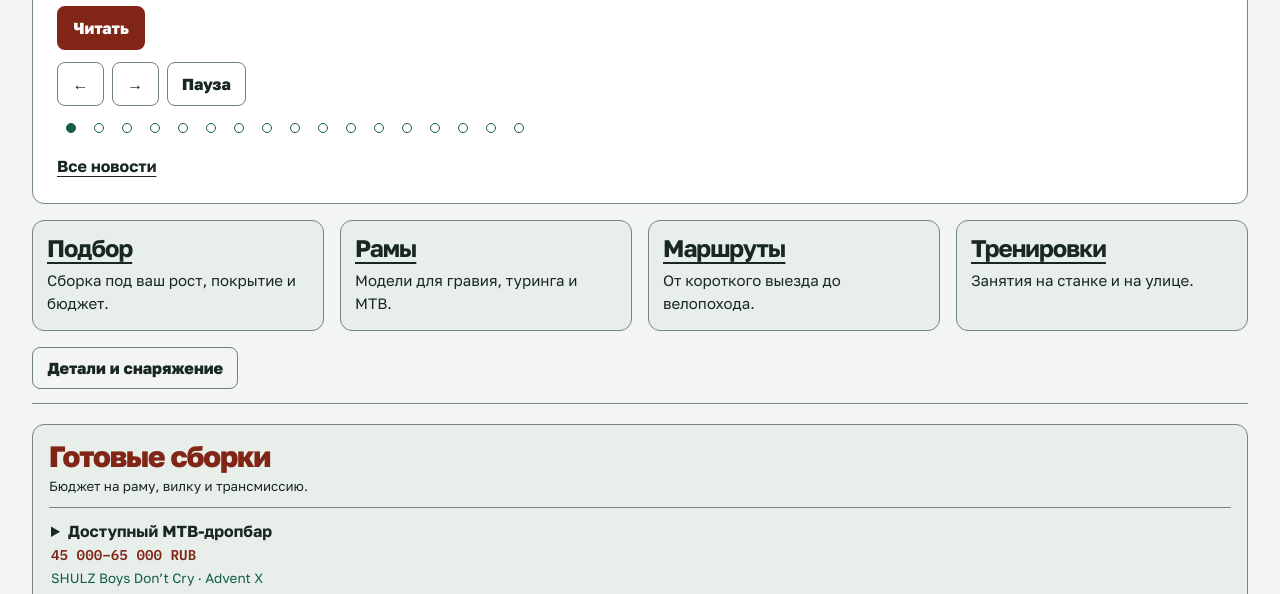
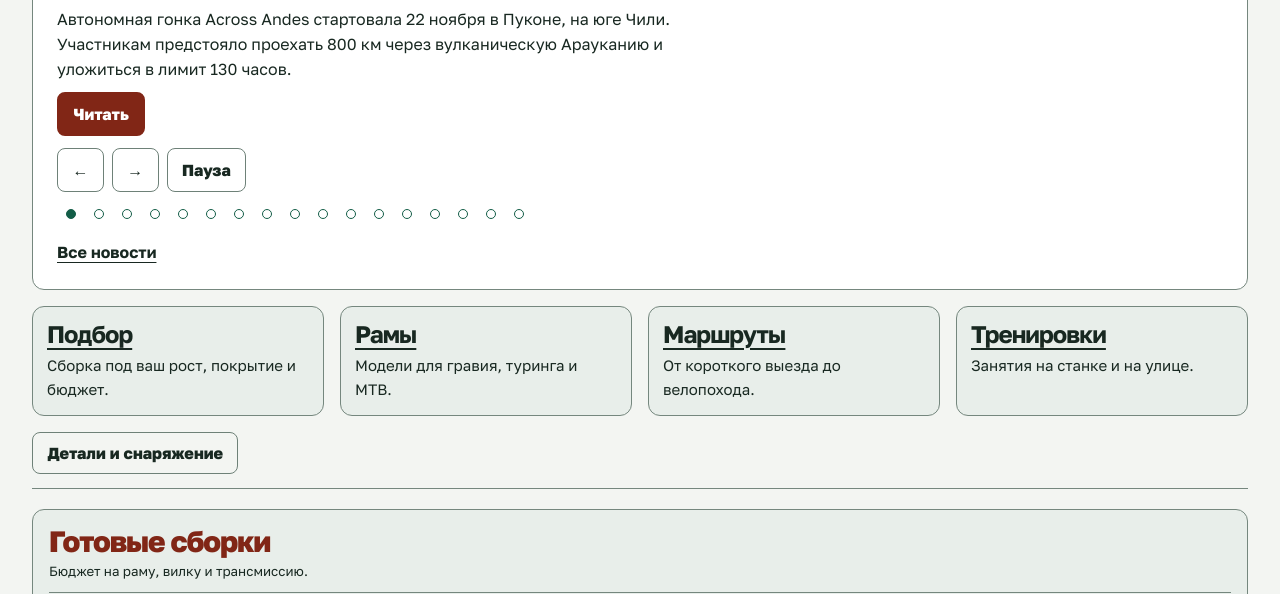
Before and after one commit to danilddtyan-lab/new-project, a plain HTML site: page index.html in a window 1280 px wide. Shown: the part 506-1100 px from the top of the page. Drawn offline with Linux system fonts and the light colour scheme.

Commit message:
Expand all homepage news summaries

```diff
--- a/data/news.json
+++ b/data/news.json
@@ -3,7 +3,7 @@
     "id": "across-andes-2026",
     "date": "2026-11-20",
     "title": "Across Andes 2026",
-    "summary": "Старт автономной гонки на 800 км назначили на 22 ноября в Пуконе. Маршрут проходит через вулканический район Араукания в чилийских Андах.",
+    "summary": "Автономная гонка Across Andes стартовала 22 ноября в Пуконе, на юге Чили. Участникам предстояло проехать 800 км через вулканическую Арауканию и уложиться в лимит 130 часов.",
     "url": "https://acrossandes.cc/",
     "category": "гонки",
     "region": "международные",
@@ -13,7 +13,7 @@
     "id": "friday-debrief-248",
     "date": "2026-11-20",
     "title": "Friday Debrief 248",
-    "summary": "В выпуске BIKEPACKING.com собрали новое снаряжение для байкпакинга, включая лёгкое кресло и сумку на верхнюю трубу, и рассказали о поездке через Америки.",
+    "summary": "BIKEPACKING.com рассказал о велопутешествии через Америки и собрал новинки для дальних поездок. Среди них сверхлёгкое складное кресло Helinox, удлинённая сумка на верхнюю трубу и заказные внутрирамные сумки для Salsa Beargrease.",
     "url": "https://bikepacking.com/news/friday-debrief-248/",
     "category": "новинки",
     "region": "международные",
@@ -23,7 +23,7 @@
     "id": "bike-camp-co-op-nov-2026",
     "date": "2026-11-04",
     "title": "Bike Camp Co-op Finds",
-    "summary": "BIKEPACKING.com собрал примечательные объявления о велосипедах и снаряжении из барахолки Bike Camp Co-op.",
+    "summary": "Редакция BIKEPACKING.com отобрала объявления из ноябрьской барахолки сообщества. В подборку вошли велосипеды Tumbleweed Stargazer Ti и Surly Bridge Club, внутрирамная сумка Rogue Panda, багажник Pass and Stow и велокомпьютер OMATA.",
     "url": "https://bikepacking.com/news/bike-camp-co-op-finds-november-4th-2026/",
     "category": "новинки",
     "region": "международные",
@@ -33,7 +33,7 @@
     "id": "collective-rewards-fall-2026",
     "date": "2026-10-27",
     "title": "Итоги осеннего розыгрыша Bikepacking Collective",
-    "summary": "Редакция BIKEPACKING.com опубликовала список победителей осеннего розыгрыша снаряжения среди участников сообщества.",
+    "summary": "Bikepacking Collective объявил победителей осеннего розыгрыша. Участники сообщества получили около 20 комплектов призов общей стоимостью свыше 12 000 долларов, включая велосипед Sklar PBJ, тормоза Paul Klamper и поездку на двоих по системе горных приютов San Juan Huts.",
     "url": "https://bikepacking.com/news/fall-2026-collective-reward-winners/",
     "category": "события",
     "region": "международные",
@@ -43,7 +43,7 @@
     "id": "built-with-purpose-2026",
     "date": "2026-10-06",
     "title": "Built With Purpose Sale 2026",
-    "summary": "В октябрьской трёхдневной распродаже участвовали десятки производителей велосипедного и походного снаряжения.",
+    "summary": "В октябре почти 40 брендов объединились для трёхдневной распродажи Built With Purpose. В общей подборке собрали предложения производителей велосипедов, компонентов и походного снаряжения.",
     "url": "https://bikepacking.com/news/2026-built-with-purpose-sale/",
     "category": "события",
     "region": "международные",
@@ -53,7 +53,7 @@
     "id": "golden-horseshoe-2026",
     "date": "2026-09-30",
     "title": "Golden Horseshoe Race 2026: новости с дистанции",
-    "summary": "Второй выпуск автономной гонки прошёл по удалённым дорогам Онтарио. В промежуточном отчёте лидировал Кори Остертаг.",
+    "summary": "Вторая Golden Horseshoe Race собрала около 20 участников на маршруте в 1 650 км по удалённым дорогам канадской провинции Онтарио. По промежуточному отчёту от 30 сентября, впереди шёл Кори Остертаг. Райли Альварес также был на дистанции.",
     "url": "https://bikepacking.com/news/2026-golden-horseshoe-race-update/",
     "category": "гонки",
     "region": "международные",
@@ -63,7 +63,7 @@
     "id": "cinelli-hobootleg-geo-2026",
     "date": "2025-12-04",
     "title": "Cinelli HoBootleg Geo модельного года 2026",
-    "summary": "Стальной туристический велосипед получил трансмиссию Shimano Cues 1×11, крепления для багажа и допуск под покрышки 29 × 3,0″.",
+    "summary": "Cinelli представила стальной туристический HoBootleg Geo с трансмиссией Shimano Cues 1×11, креплениями для багажа и зазором под покрышки 29 × 3,0″. У карбоновой вилки Columbus Futura Adventure вылет можно выставить на 45 или 50 мм.",
     "url": "https://bikepacking.com/news/2026-cinelli-hobootleg-geo/",
     "category": "новинки",
     "region": "международные",
@@ -73,7 +73,7 @@
     "id": "tumbleweed-prospector-2026",
     "date": "2025-12-18",
     "title": "Два новых цвета Tumbleweed Prospector",
-    "summary": "Экспедиционный Prospector модельного года 2026 предложили в оливковом и бирюзовом цветах.",
+    "summary": "В линейке экспедиционных велосипедов Tumbleweed Prospector модельного года 2026 появились оливковый и бирюзовый цвета. Ранее Prospector показывали в оттенках Desert Sage и Midnight Blue.",
     "url": "https://bikepacking.com/news/2026-tumbleweed-prospector/",
     "category": "новинки",
     "region": "международные",
@@ -83,7 +83,7 @@
     "id": "cinelli-tutto-mini-2026",
     "date": "2025-12-22",
     "title": "Cinelli Tutto Mini в цвете Mutant Silver",
-    "summary": "Стальной мини-велосипед модельного года 2026 рассчитан на покрышки до 2,5″ и имеет 19 точек крепления.",
+    "summary": "Cinelli показала стальной Tutto Mini модельного года 2026 в серебристом цвете Mutant Silver. У компактного велосипеда 19 точек крепления для багажа и аксессуаров, а зазор рассчитан на покрышки шириной до 2,5″.",
     "url": "https://bikepacking.com/news/2026-cinelli-tutto-mini/",
     "category": "новинки",
     "region": "международные",
@@ -93,7 +93,7 @@
     "id": "canyon-grizl-2026",
     "date": "2025-07-03",
     "title": "Обзор Canyon Grizl CF модельного года 2026",
-    "summary": "В обзоре Джеймса Хуанга описаны допуск под покрышки до 54 мм, крепления для багажа и каретка PF86.",
+    "summary": "Джеймс Хуанг разобрал обновлённый карбоновый гравийник Canyon Grizl CF модельного года 2026. В обзоре отмечены зазор под покрышки до 54 мм, крепления для сумок и багажника и кареточный стандарт PF86.",
     "url": "https://nminus1bikes.substack.com/p/2026-canyon-grizl-cf-gravel-bike-review",
     "category": "новинки",
     "region": "международные",
@@ -103,7 +103,7 @@
     "id": "bike-camp-2026",
     "date": "2026-02-13",
     "title": "Bike Camp 2026 в Чаттануге",
-    "summary": "Two Bikes анонсировал велолагерь в Теннесси с совместными поездками и встречами, включая программу с Ronnie Romance.",
+    "summary": "Two Bikes запланировал велолагерь в Чаттануге, штат Теннесси, на 10–12 апреля. В программу вошли совместные поездки, ночёвки в лагере и занятия на природе. Одну из поездок готовила команда GenoSack, а среди участников программы был Ronnie Romance.",
     "url": "https://bikepacking.com/news/bike-camp-2026-intro/",
     "category": "события",
     "region": "международные",
@@ -113,7 +113,7 @@
     "id": "silk-road-mountain-race",
     "date": "2026-08-15",
     "title": "Silk Road Mountain Race 2026",
-    "summary": "Международная автономная велогонка по горам Кыргызстана прошла по маршруту из Таласа в Чолпон-Ату на дистанции около 2050 км.",
+    "summary": "Горная велогонка по Кыргызстану связала Талас и Чолпон-Ату маршрутом на 2 052 км с набором около 35 000 м. Гонщики преодолевали перевалы и сами организовывали питание, ночёвки и ремонт на дистанции.",
     "url": "https://sport.kg/main_news/94368-v-talase-startovala-mezhdunarodnaja-velogonka-silk-road-mountain-race-2026.html",
     "category": "гонки",
     "region": "международные",
@@ -123,7 +123,7 @@
     "id": "srmr-2026-start",
     "date": "2026-08-15",
     "title": "В Таласе стартовала Silk Road Mountain Race 2026",
-    "summary": "На старт вышли участники из 45 стран, в том числе 11 представителей Кыргызстана. Среди точек маршрута были Сон-Куль, Кель-Суу и Нарын.",
+    "summary": "15 августа из Таласа стартовали около 300 гонщиков из 45 стран, включая 11 представителей Кыргызстана. Маршрут длиной более 2 000 км шёл через Сон-Куль, Кель-Суу и Нарын к финишу в Чолпон-Ате.",
     "url": "https://sport.kg/main_news/94368-v-talase-startovala-mezhdunarodnaja-velogonka-silk-road-mountain-race-2026.html",
     "category": "гонки",
     "region": "Кыргызстан",
@@ -133,7 +133,7 @@
     "id": "srmr-2026-kyrgyz-pair-win",
     "date": "2026-08-26",
     "title": "Кыргызстанцы выиграли парный зачёт Silk Road Mountain Race",
-    "summary": "Владислав Подофёдов и Сергей Черепанов финишировали первыми среди пар за 10 дней, 12 часов и 14 минут.",
+    "summary": "Владислав Подофёдов и Сергей Черепанов выиграли парный зачёт Silk Road Mountain Race. Они проехали 2 052 км по горному маршруту из Таласа в Чолпон-Ату за 10 дней, 12 часов и 14 минут.",
     "url": "https://24.kg/article/386724",
     "category": "гонщики",
     "region": "Кыргызстан",
@@ -143,7 +143,7 @@
     "id": "srmr-2026-vlad-podofedov-progress",
     "date": "2026-08-26",
     "title": "Владислав Подофёдов: от 11-го места до победы в паре",
-    "summary": "По сообщению Open.kg, Подофёдов был 11-м в 2022 году, шестым в 2025-м и выиграл парный зачёт в 2026-м.",
+    "summary": "В 2022 году Владислав Подофёдов занял 11-е место на Silk Road Mountain Race, а в 2025-м поднялся на шестое. В 2026 году он выступил с Сергеем Черепановым и финишировал первым в парном зачёте.",
     "url": "https://open.kg/news/sports-news/118028-kyrgyzstancy-stali-pobediteljami-silk-road-mountain-race-2026.html",
     "category": "гонщики",
     "region": "Кыргызстан",
@@ -153,7 +153,7 @@
     "id": "grand-prix-issyk-kul-2026",
     "date": "2026-04-11",
     "title": "Гран-при Иссык-Куль 2026",
-    "summary": "Федерация велоспорта Кыргызстана включила в календарь двухдневные шоссейные соревнования на Иссык-Куле 11–12 апреля.",
+    "summary": "Федерация велоспорта Кыргызстана включила Гран-при Иссык-Куль в календарь шоссейных гонок на 2026 год. Двухдневные соревнования в Иссык-Кульской области были запланированы на 11 и 12 апреля.",
     "url": "https://velosport.kg/calendar/8-grand-prix-issyk-kul-2026.html",
     "category": "гонки",
     "region": "Кыргызстан",
@@ -163,7 +163,7 @@
     "id": "ortosai-race-2026",
     "date": "2026-05-09",
     "title": "ORTOSAI RACE 2026: велогонка у Бишкека",
-    "summary": "VeloMesto организовал любительскую MTB-гонку по грунтовому кругу длиной 14 км в Ортосайских холмах.",
+    "summary": "9 мая VeloMesto организовал любительскую MTB-гонку в Ортосайских холмах на окраине Бишкека. Круг длиной 14 км полностью проходил по грунту, с набором высоты не менее 210 м за круг. Старт и финиш расположили в предгорьях за флагом.",
     "url": "https://velomesto.kg/ortosairace",
     "category": "гонки",
     "region": "Кыргызстан",
--- a/news-feed.css
+++ b/news-feed.css
@@ -17,7 +17,7 @@
 .headline-card > :not(.headline-placeholder, .headline-image) { grid-column: 1; }
 .headline-placeholder, .headline-image {
   grid-column: 2;
-  grid-row: 1 / span 4;
+  grid-row: 1 / span 2;
   width: 100%;
   aspect-ratio: 1;
   background: var(--panel);
@@ -25,6 +25,11 @@
   object-fit: cover;
 }
 .headline-card h3 { font-size: clamp(1.3rem, 3vw, 2.2rem); }
+.headline-card > .headline-summary {
+  grid-column: 1 / -1;
+  max-width: 68ch;
+  line-height: 1.55;
+}
 .headline-card .solid { justify-self: start; min-height: 44px; }
 #headline-slide { touch-action: pan-y pinch-zoom; }
 .headline-controls { display: flex; flex-wrap: wrap; align-items: center; gap: .5rem; margin-top: .75rem; }
--- a/news-feed.js
+++ b/news-feed.js
@@ -31,6 +31,7 @@ function createNewsCard(item,headline = false) {
   const title = document.createElement(headline ? 'h3' : 'h2');
   title.textContent = item.title;
   const summary = document.createElement('p');
+  if (headline) summary.className = 'headline-summary';
   summary.textContent = item.summary;
   if (!item.image) {
     const placeholder = document.createElement('div');
@@ -180,7 +181,7 @@ function showCarousel(items) {
   restart();
 }
 
-fetch('./data/news.json')
+fetch('./data/news.json', { cache: 'no-cache' })
   .then(response => {
     if (!response.ok) throw new Error('News request failed: '+response.status);
     return response.json();
```
Also changed, not shown: index.html (+2 -2 lines), news.html (+2 -2 lines).
